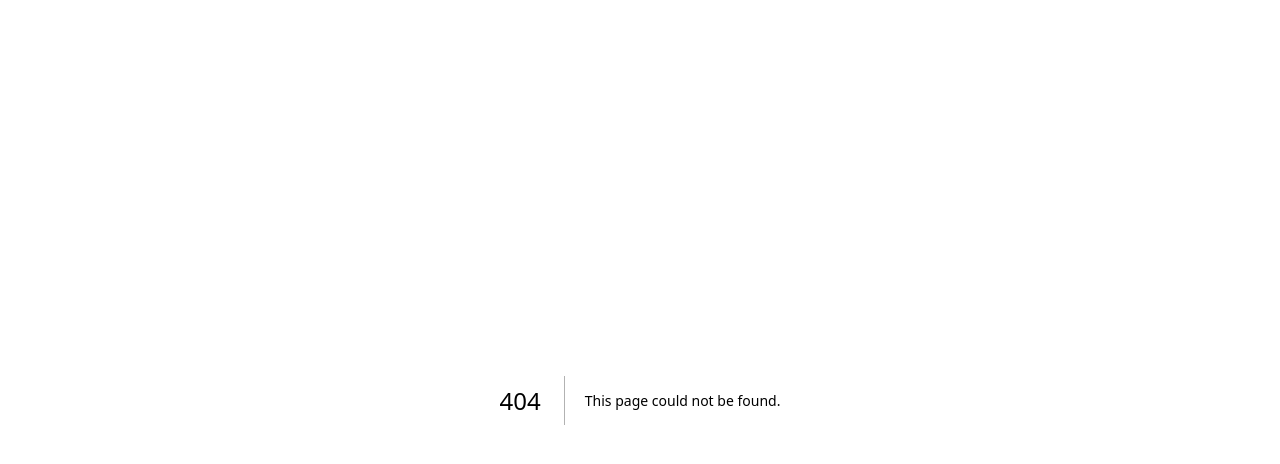
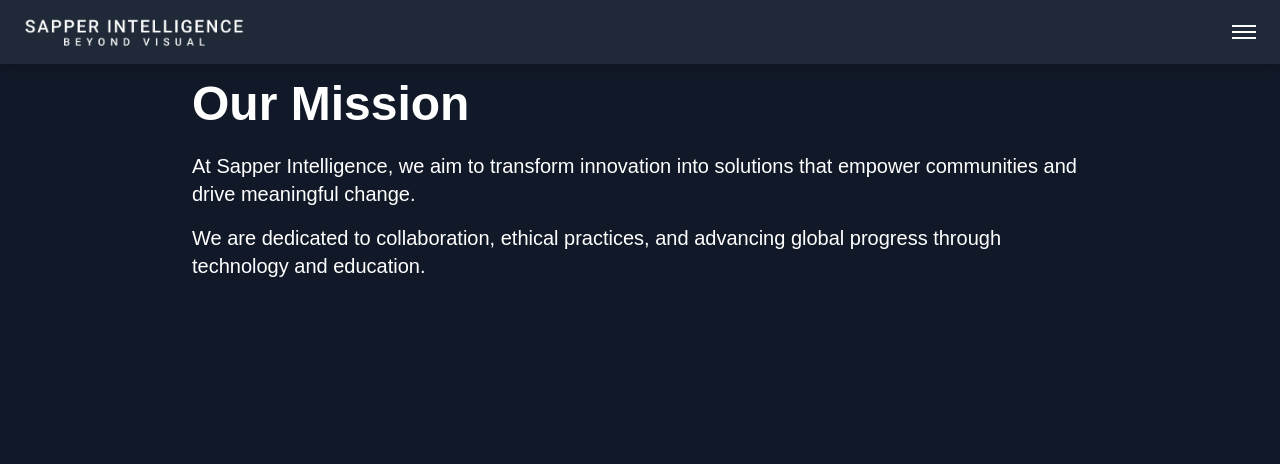
Before and after one commit to Vankosav/projectSI, a Next.js app: page /mission in a window 1280 px wide. Before the commit this address had no page. Shown: the top 464 px of the page. Built offline with nearby package versions, Linux system fonts and the light colour scheme.

Commit message:
All pages added

```diff
--- /dev/null
+++ b/app/career/page.js
@@ -0,0 +1,19 @@
+"use client";
+import React from "react";
+import Link from 'next/link';
+import Navbar from "@/components/ui/navbar";
+
+const Career = () => {
+  return (
+    <div>
+      <Navbar />
+    <div className="min-h-screen bg-gray-900 text-white py-20 px-6 md:px-20">
+      <div className="max-w-4xl mx-auto">
+        <h1 className="text-4xl md:text-5xl font-bold mb-6">Career</h1>
+      </div>
+    </div>
+    </div>
+  );
+};
+
+export default Career;
--- /dev/null
+++ b/app/mission/page.js
@@ -0,0 +1,24 @@
+"use client";
+import React from "react";
+import Navbar from "@/components/ui/navbar";
+
+const Mission = () => {
+  return (
+    <div>
+        <Navbar />
+    <div className="min-h-screen bg-gray-900 text-white py-20 px-6 md:px-20">
+      <div className="max-w-4xl mx-auto">
+        <h1 className="text-4xl md:text-5xl font-bold mb-6">Our Mission</h1>
+        <p className="text-lg md:text-xl leading-relaxed">
+          At Sapper Intelligence, we aim to transform innovation into solutions that empower communities and drive meaningful change.
+        </p>
+        <p className="mt-4 text-lg md:text-xl">
+          We are dedicated to collaboration, ethical practices, and advancing global progress through technology and education.
+        </p>
+      </div>
+    </div>
+    </div>
+  );
+};
+
+export default Mission;
--- a/app/page.js
+++ b/app/page.js
@@ -3,19 +3,25 @@ import SectionOne from "@/components/ui/sectionOne";
 import SectionTwo from "@/components/ui/sectionTwo";
 import Leadership from "@/components/ui/leadership";
 import ContactForm from "@/components/ui/form";
-import { Section } from "lucide-react";
 
 export default function Home() {
   return (
-    <div>
+    <div
+      className="relative min-h-screen bg-cover bg-center"
+      style={{
+        backgroundImage: "url('/background.png')", // Set the background image
+      }}
+    >
+      <div className="absolute inset-0 bg-gradient-to-b from-black via-[#000974] to-[#000974] opacity-70"></div> {/* Gradient overlay */}
+      <div className="relative z-10">
         <Navbar />
         <main className="pt-16">
           <SectionOne />
           <SectionTwo />
           <Leadership />
           <ContactForm />
-
         </main>
+      </div>
     </div>
   );
 }
--- a/components/ui/form.jsx
+++ b/components/ui/form.jsx
@@ -46,7 +46,7 @@ export function ContactForm() {
   };
 
   return (
-    <div className="w-full min-h-screen bg-black text-white py-20 px-6 md:px-20">
+    <div className="w-full min-h-screen text-white py-20 px-6 md:px-20">
       {/* Heading and Description */}
       <div className="text-left mb-12 mt-28 max-w-3xl">
         <h6 className="text-2xl md:text-3xl font-bold mb-4">
@@ -61,7 +61,7 @@ export function ContactForm() {
       {/* Form */}
       <form
         onSubmit={form.handleSubmit(onSubmit)}
-        className="bg-gray-800 rounded-lg shadow-lg w-full max-w-full p-8 grid grid-cols-1 md:grid-cols-2 gap-6"
+        className="bg-black rounded-lg w-full max-w-full p-8 grid grid-cols-1 md:grid-cols-2 gap-6"
       >
         {/* Left Column */}
         <div className="flex flex-col space-y-4">
--- a/components/ui/leadership.jsx
+++ b/components/ui/leadership.jsx
@@ -4,7 +4,7 @@ import React from "react";
 
 const Leadership = () => {
   return (
-    <div className="w-full bg-gradient-to-b from-[#000974] via-[#000974] to-black text-white py-16 px-10 md:px-20">
+    <div className="w-full text-white py-16 px-10 md:px-20">
       {/* Title and Paragraph */}
       <div className="text-center mb-12">
         <h1 className="text-3xl md:text-5xl font-bold mb-6">
--- a/components/ui/navbar.jsx
+++ b/components/ui/navbar.jsx
@@ -1,6 +1,7 @@
 "use client";
 
 import React from "react";
+import Link from "next/link";
 import {
   DropdownMenu,
   DropdownMenuContent,
@@ -14,9 +15,9 @@ const Navbar = () => {
     <nav className="fixed top-0 left-0 w-full h-16 flex items-center justify-between px-4 bg-gray-800 text-white shadow-lg z-50">
       {/* Company Logo */}
       <div className="text-lg font-bold logo">
-      <a href="#home" className="w-full">
-      <img src="/Logo.png" alt="Sapper Intelligence Logo" className="h-12" />
-      </a>
+        <a href="#home" className="w-full">
+          <img src="/Logo.png" alt="Sapper Intelligence Logo" className="h-12" />
+        </a>
       </div>
 
       {/* Dropdown Menu */}
@@ -33,19 +34,19 @@ const Navbar = () => {
         </DropdownMenuTrigger>
         <DropdownMenuContent className="bg-gray-700 text-white w-48">
           <DropdownMenuItem>
-            <a href="#home" className="w-full">
+          <Link href="/" className="w-full">
               Home
-            </a>
+            </Link>
           </DropdownMenuItem>
           <DropdownMenuItem>
-            <a href="#about" className="w-full">
-              About
-            </a>
+            <Link href="/mission" className="w-full">
+              Our Mission
+            </Link>
           </DropdownMenuItem>
           <DropdownMenuItem>
-            <a href="#contact" className="w-full">
-              Contact
-            </a>
+          <Link href="/career" className="w-full">
+              Career
+            </Link>
           </DropdownMenuItem>
         </DropdownMenuContent>
       </DropdownMenu>
--- a/components/ui/sectionTwo.jsx
+++ b/components/ui/sectionTwo.jsx
@@ -5,7 +5,7 @@ import React from "react";
 const SectionTwo = () => {
   return (
     <div
-      className="w-full h-screen bg-gradient-to-b from-black via-[#000974] to-[#000974] flex flex-col items-center justify-center text-white text-center"
+      className="w-full h-screen flex flex-col items-center justify-center text-white text-center"
     >
       {/* Text Content */}
       <div className="max-w-3xl px-6">
--- a/components/ui/sectionone.jsx
+++ b/components/ui/sectionone.jsx
@@ -1,16 +1,11 @@
 "use client";
 
 import React from "react";
+import Link from 'next/link';
 
 const SectionOne = () => {
   return (
-    <div
-      className="w-full h-screen bg-cover bg-center relative"
-      style={{
-        backgroundImage: "url('/background.png')",
-      }}
-    >
-      <div className="flex flex-col md:flex-row items-center justify-between h-full relative px-10 md:px-22">
+    <div className="flex flex-col md:flex-row items-center justify-between h-full relative px-10 md:px-22 pt-20 md:pt-32"> {/* Added padding-top here */}
       {/* Left Section: Text Content */}
       <div className="md:w-1/2 p-6 md:p-12 flex flex-col justify-center text-left text-white z-10">
         <h1 className="text-xl md:text-6xl font-bold mb-4">
@@ -20,7 +15,9 @@ const SectionOne = () => {
           Our technology empowers safe exploration of once-dangerous lands, enabling communities to rebuild with confidence and security.
         </p>
         <button className="border-2 border-white text-white font-bold py-2 px-6 rounded-full hover:bg-white hover:text-black transition">
+            <Link href="/mission">
               Discover Our Mission
+            </Link>
           </button>
       </div>
 
@@ -33,7 +30,6 @@ const SectionOne = () => {
         />
       </div>
     </div>
-    </div>
   );
 };
 
```
Lines whose indentation alone changed are shown as unchanged.
